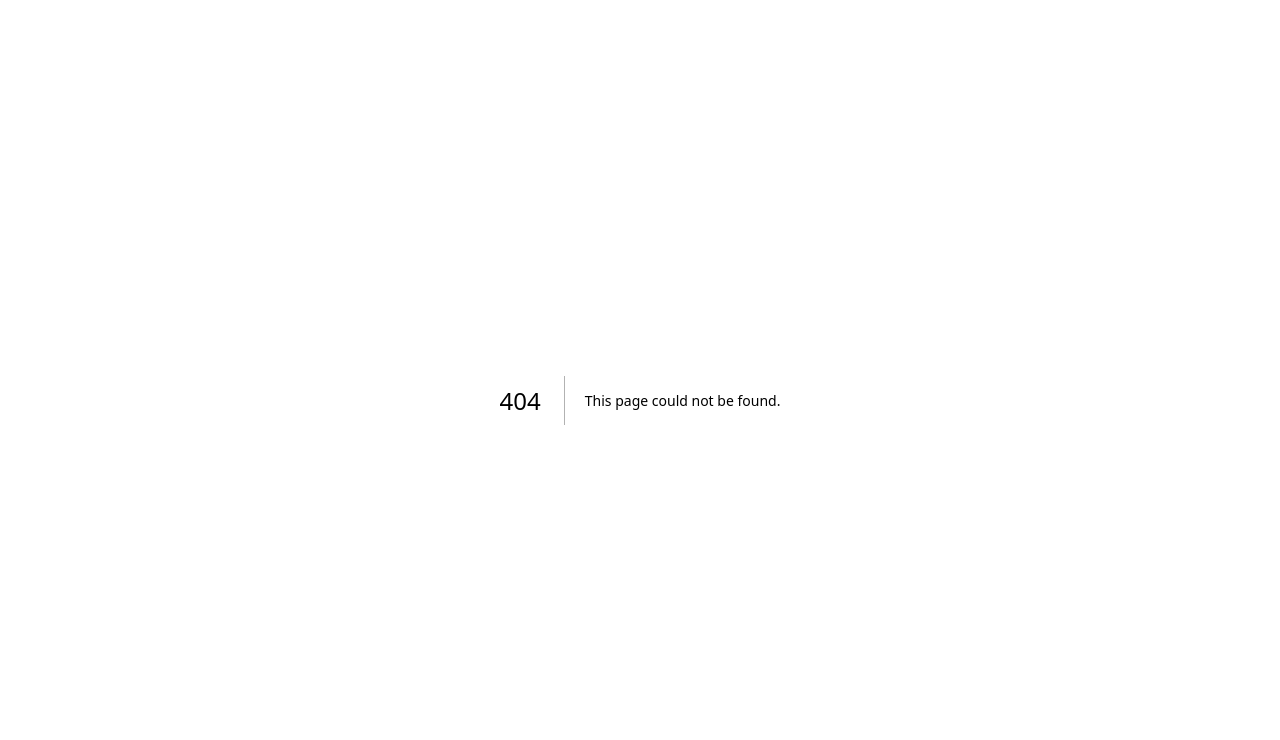
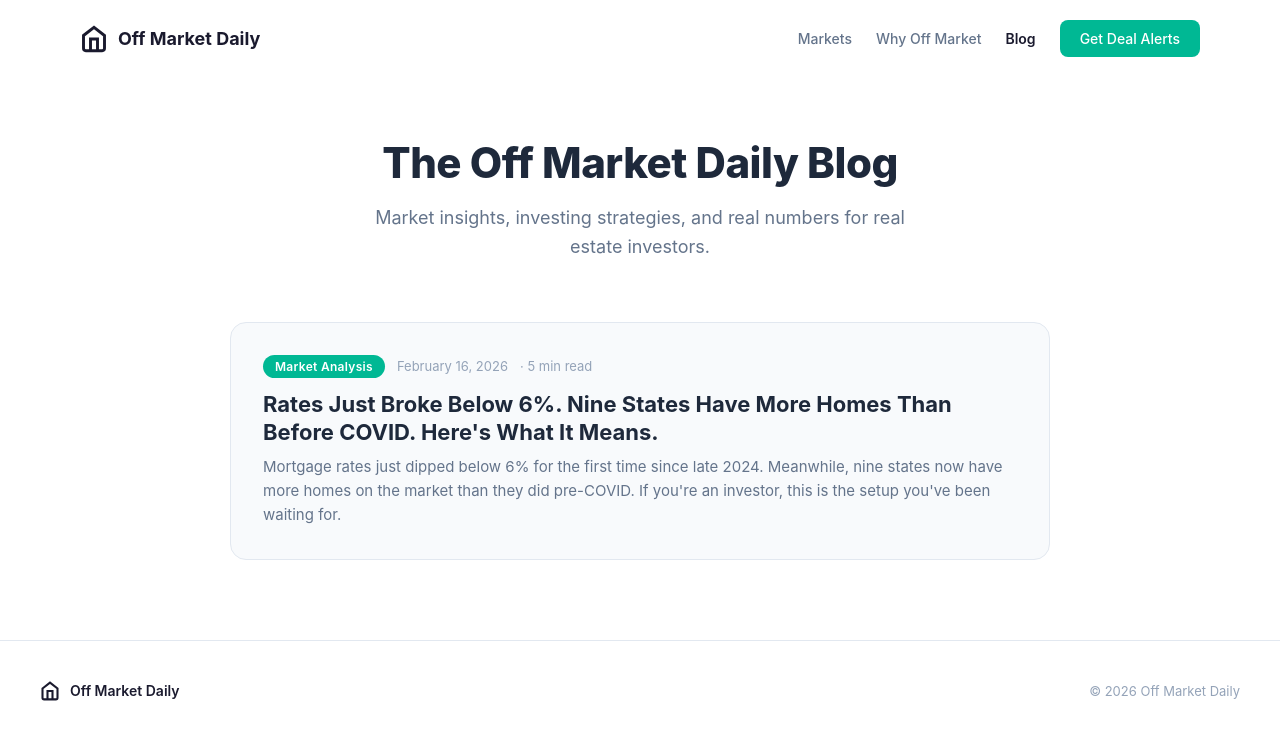
Before and after one commit to RickCHOProject/omd-website, a Next.js app: page /blog in a window 1280 px wide. Before the commit this address had no page. Shown: the top 740 px of the page. Built offline with nearby package versions, Linux system fonts and the light colour scheme.

Commit message:
Create page.js

```diff
--- /dev/null
+++ b/app/blog/page.js
@@ -0,0 +1,185 @@
+import Link from 'next/link';
+import { getAllPosts } from '../../lib/posts';
+
+export const metadata = {
+  title: 'Blog | Off Market Daily',
+  description: 'Real estate investing insights, market analysis, and off-market deal strategies from Off Market Daily.',
+};
+
+export default function BlogPage() {
+  const posts = getAllPosts();
+
+  return (
+    <div style={{
+      minHeight: '100vh',
+      fontFamily: '-apple-system, BlinkMacSystemFont, "Segoe UI", Roboto, sans-serif',
+      backgroundColor: '#fff'
+    }}>
+      {/* Navigation */}
+      <nav style={{
+        display: 'flex',
+        justifyContent: 'space-between',
+        alignItems: 'center',
+        padding: '20px 40px',
+        maxWidth: '1200px',
+        margin: '0 auto'
+      }}>
+        <Link href="/" style={{ display: 'flex', alignItems: 'center', gap: '10px', textDecoration: 'none' }}>
+          <svg width="28" height="28" viewBox="0 0 24 24" fill="none" stroke="#1a1a2e" strokeWidth="2.5">
+            <path d="M3 9l9-7 9 7v11a2 2 0 0 1-2 2H5a2 2 0 0 1-2-2z"/>
+            <polyline points="9 22 9 12 15 12 15 22"/>
+          </svg>
+          <span style={{ fontSize: '18px', fontWeight: '700', color: '#1a1a2e' }}>
+            Off Market Daily
+          </span>
+        </Link>
+        <div style={{ display: 'flex', gap: '24px', alignItems: 'center' }}>
+          <Link href="/#markets" style={{ color: '#64748b', textDecoration: 'none', fontSize: '14px', fontWeight: '500' }}>Markets</Link>
+          <Link href="/#about" style={{ color: '#64748b', textDecoration: 'none', fontSize: '14px', fontWeight: '500' }}>Why Off Market</Link>
+          <Link href="/blog" style={{ color: '#1a1a2e', textDecoration: 'none', fontSize: '14px', fontWeight: '600' }}>Blog</Link>
+          <Link
+            href="/#signup"
+            style={{
+              backgroundColor: '#00b894',
+              color: '#fff',
+              padding: '10px 20px',
+              borderRadius: '8px',
+              textDecoration: 'none',
+              fontSize: '14px',
+              fontWeight: '500'
+            }}
+          >
+            Get Deal Alerts
+          </Link>
+        </div>
+      </nav>
+
+      {/* Blog Header */}
+      <section style={{
+        padding: '60px 40px 40px',
+        maxWidth: '800px',
+        margin: '0 auto',
+        textAlign: 'center'
+      }}>
+        <h1 style={{
+          fontSize: '42px',
+          fontWeight: '800',
+          color: '#1e293b',
+          marginBottom: '16px',
+          letterSpacing: '-0.5px'
+        }}>
+          The Off Market Daily Blog
+        </h1>
+        <p style={{
+          fontSize: '18px',
+          color: '#64748b',
+          lineHeight: '1.6',
+          maxWidth: '560px',
+          margin: '0 auto'
+        }}>
+          Market insights, investing strategies, and real numbers for real estate investors.
+        </p>
+      </section>
+
+      {/* Posts Grid */}
+      <section style={{
+        padding: '20px 40px 80px',
+        maxWidth: '900px',
+        margin: '0 auto'
+      }}>
+        {posts.length === 0 ? (
+          <div style={{ textAlign: 'center', padding: '60px 0', color: '#64748b' }}>
+            <p style={{ fontSize: '18px' }}>Posts coming soon.</p>
+          </div>
+        ) : (
+          <div style={{ display: 'flex', flexDirection: 'column', gap: '24px' }}>
+            {posts.map((post) => (
+              <Link
+                key={post.slug}
+                href={`/blog/${post.slug}`}
+                style={{ textDecoration: 'none' }}
+              >
+                <article style={{
+                  backgroundColor: '#f8fafc',
+                  borderRadius: '16px',
+                  padding: '32px',
+                  border: '1px solid #e2e8f0',
+                  transition: 'border-color 0.2s, box-shadow 0.2s',
+                  cursor: 'pointer'
+                }}>
+                  <div style={{ display: 'flex', gap: '12px', alignItems: 'center', marginBottom: '12px', flexWrap: 'wrap' }}>
+                    {post.tag && (
+                      <span style={{
+                        backgroundColor: '#00b894',
+                        color: '#fff',
+                        padding: '4px 12px',
+                        borderRadius: '20px',
+                        fontSize: '12px',
+                        fontWeight: '600',
+                        letterSpacing: '0.3px'
+                      }}>
+                        {post.tag}
+                      </span>
+                    )}
+                    <span style={{ color: '#94a3b8', fontSize: '13px' }}>
+                      {post.date}
+                    </span>
+                    {post.readTime && (
+                      <span style={{ color: '#94a3b8', fontSize: '13px' }}>
+                        · {post.readTime}
+                      </span>
+                    )}
+                  </div>
+                  <h2 style={{
+                    fontSize: '22px',
+                    fontWeight: '700',
+                    color: '#1e293b',
+                    marginBottom: '8px',
+                    lineHeight: '1.3'
+                  }}>
+                    {post.title}
+                  </h2>
+                  <p style={{
+                    color: '#64748b',
+                    fontSize: '15px',
+                    lineHeight: '1.6'
+                  }}>
+                    {post.excerpt}
+                  </p>
+                </article>
+              </Link>
+            ))}
+          </div>
+        )}
+      </section>
+
+      {/* Footer */}
+      <footer style={{
+        padding: '40px',
+        borderTop: '1px solid #e2e8f0',
+        backgroundColor: '#fff'
+      }}>
+        <div style={{
+          maxWidth: '1200px',
+          margin: '0 auto',
+          display: 'flex',
+          justifyContent: 'space-between',
+          alignItems: 'center'
+        }}>
+          <div style={{ display: 'flex', alignItems: 'center', gap: '10px' }}>
+            <svg width="20" height="20" viewBox="0 0 24 24" fill="none" stroke="#1a1a2e" strokeWidth="2.5">
+              <path d="M3 9l9-7 9 7v11a2 2 0 0 1-2 2H5a2 2 0 0 1-2-2z"/>
+              <polyline points="9 22 9 12 15 12 15 22"/>
+            </svg>
+            <span style={{ fontSize: '14px', fontWeight: '600', color: '#1a1a2e' }}>
+              Off Market Daily
+            </span>
+          </div>
+          <div style={{ color: '#94a3b8', fontSize: '13px' }}>
+            © 2026 Off Market Daily
+          </div>
+        </div>
+      </footer>
+    </div>
+  );
+}
```
